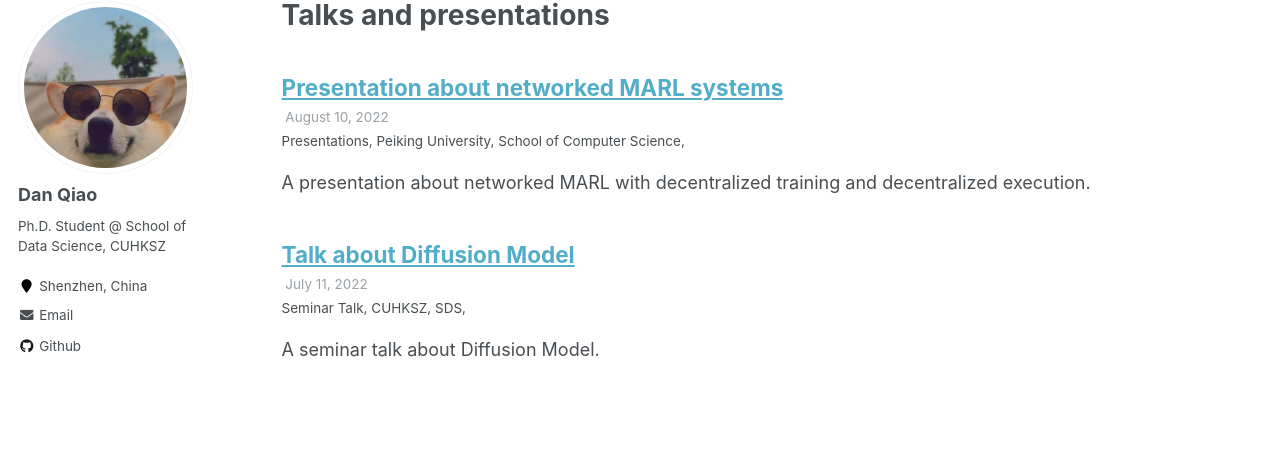
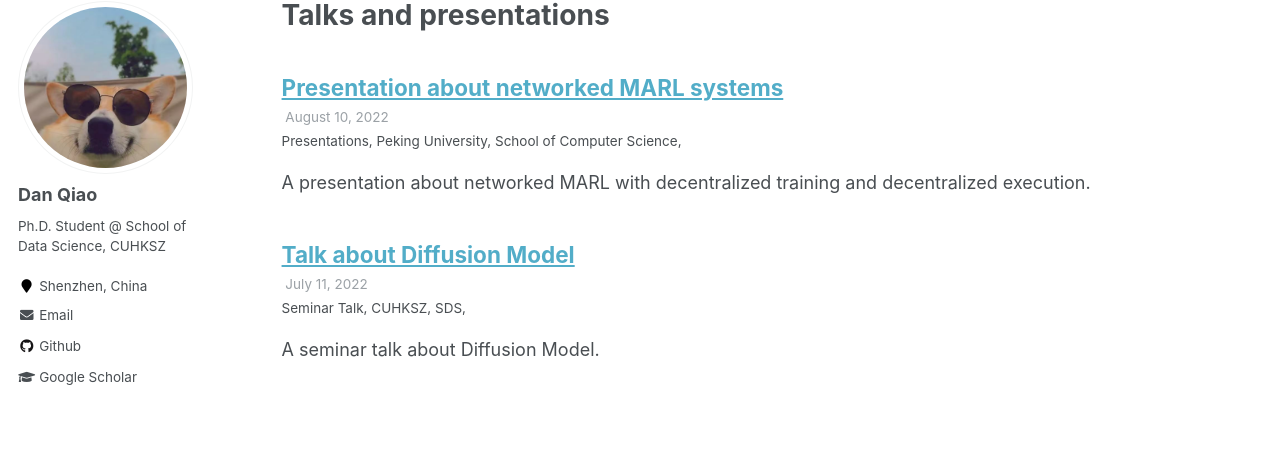
Before and after one commit to qiaodan-cuhk/qiaodan-cuhk.github.io, a Jekyll site: the page built from _pages/talks.html, in a window 1280 px wide. Shown: the part 117-591 px from the top of the page. Built offline with Jekyll 4.4.1, drawn with Linux system fonts in a browser that asks for light colours; comment, search, counter and statistics services are not loaded; part of the change alters nothing that is shown.

```diff
--- a/_config.yml
+++ b/_config.yml
@@ -10,7 +10,7 @@ locale                   : "en-US"
 title                    : "Dan Qiao's Homepage"
 title_separator          : "-"
 name                     : &name "Dan Qiao"
-description              : &description "Ph.D. Student"
+description              : &description "Ph.D. Candidate"
 url                      : "https://qiaodan-cuhk.github.io" # the base hostname & protocol for your site e.g. "https://mmistakes.github.io"
 baseurl                  : "" # the subpath of your site, e.g. "/blog"
 repository               : "qiaodan-cuhk/qiaodan-cuhk.github.io"
@@ -86,7 +86,7 @@ author:
   location         : "Shenzhen, China"
   employer         :
   pubmed           : # "https://www.ncbi.nlm.nih.gov/pubmed/?term=john+snow"
-  googlescholar    : # "https://scholar.google.com/citations?user=mhpkWSYAAAAJ"
+  googlescholar    : "https://scholar.google.com/citations?user=YwyDZVcAAAAJ&hl"
   email            : "danqiao@link.cuhk.edu.cn"
   researchgate     : # example: "https://www.researchgate.net/profile/yourprofile"
   uri              :
--- a/_talks/2022-0810-Networked MARL.md
+++ b/_talks/2022-0810-Networked MARL.md
@@ -3,7 +3,7 @@ title: "Presentation about networked MARL systems"
 collection: talks
 type: "Presentations"
 permalink: /talks/2022-0810-Networked MARL
-venue: "Peiking University, School of Computer Science"
+venue: "Peking University, School of Computer Science"
 excerpt: 'A presentation about networked MARL with decentralized training and decentralized execution.'
 date: 2022-08-10
 ---
```
